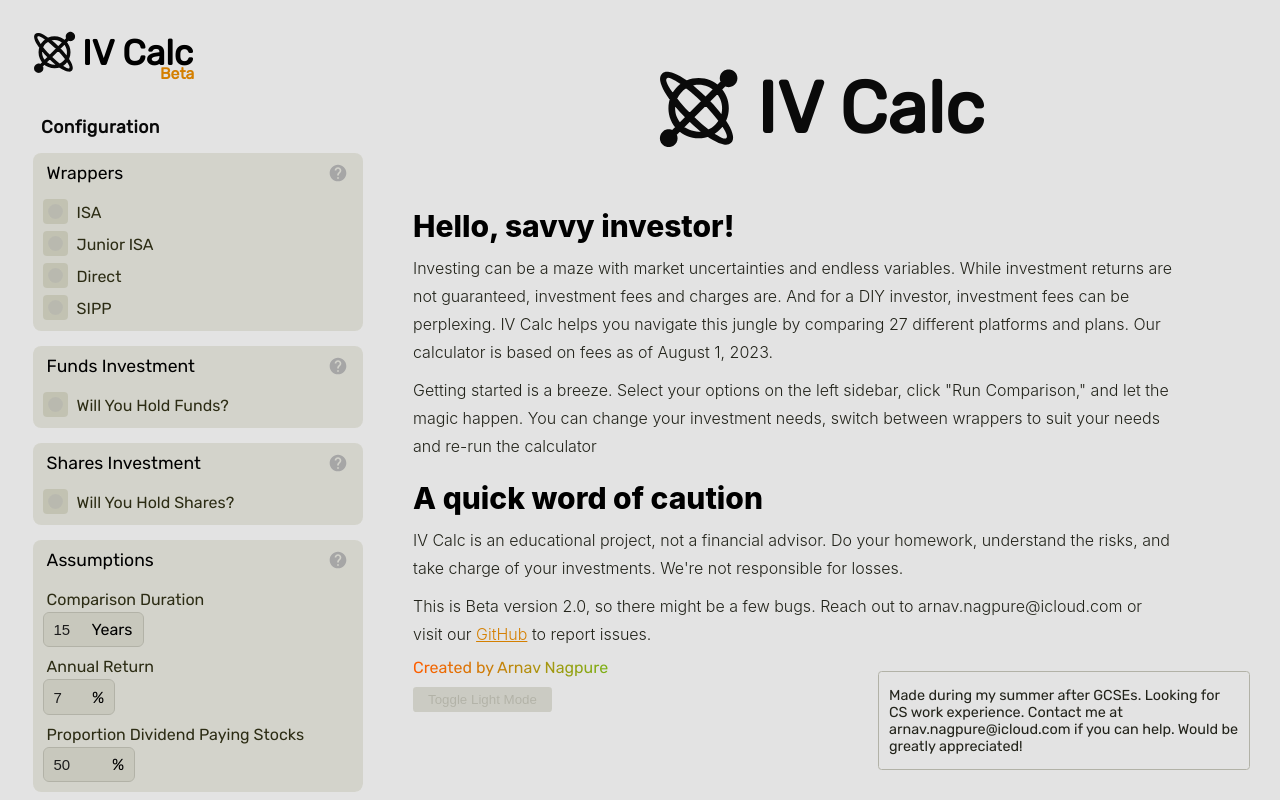
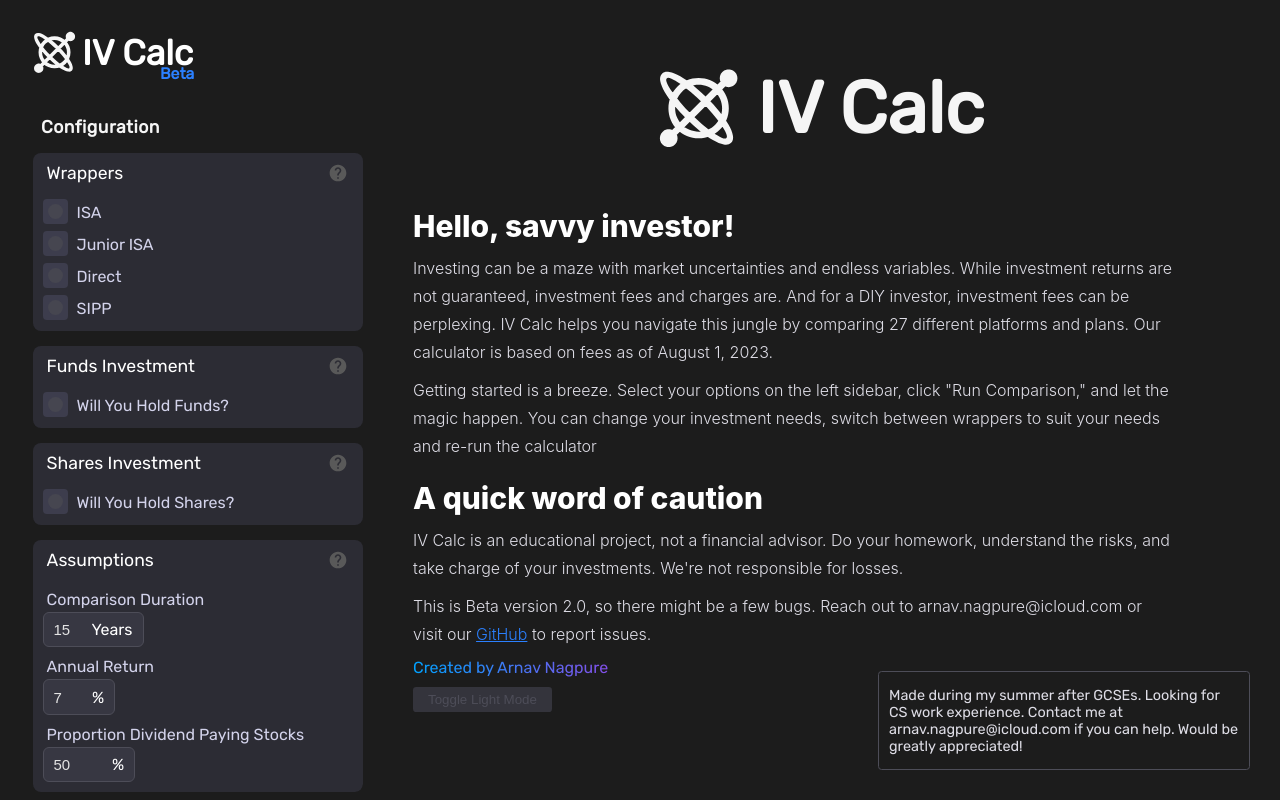
Before and after one commit to AN1001/IVCalc, a plain HTML site: page index.html in a window 1280 px wide. Both pictures are taken after a click on the button "Toggle Light Mode". Drawn offline with nearby package versions, Linux system fonts and the light colour scheme.

Commit message:
Update style.css

```diff
--- a/style.css
+++ b/style.css
@@ -11,7 +11,7 @@
 
 .invertCol{
   animation: toFilter 0.5s;
-  filter: invert(1);
+  filter: invert(0);
 }
 
 body{
```
